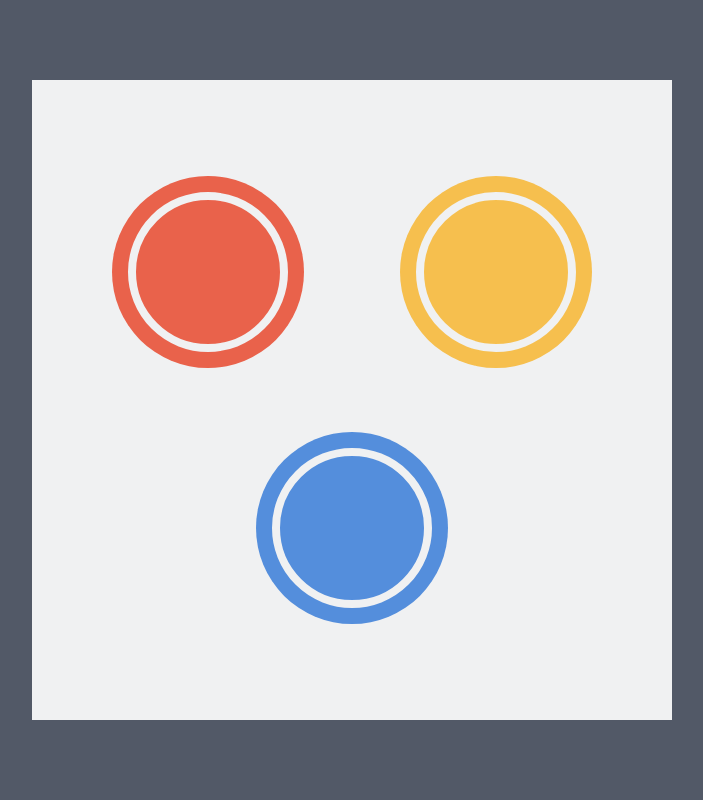
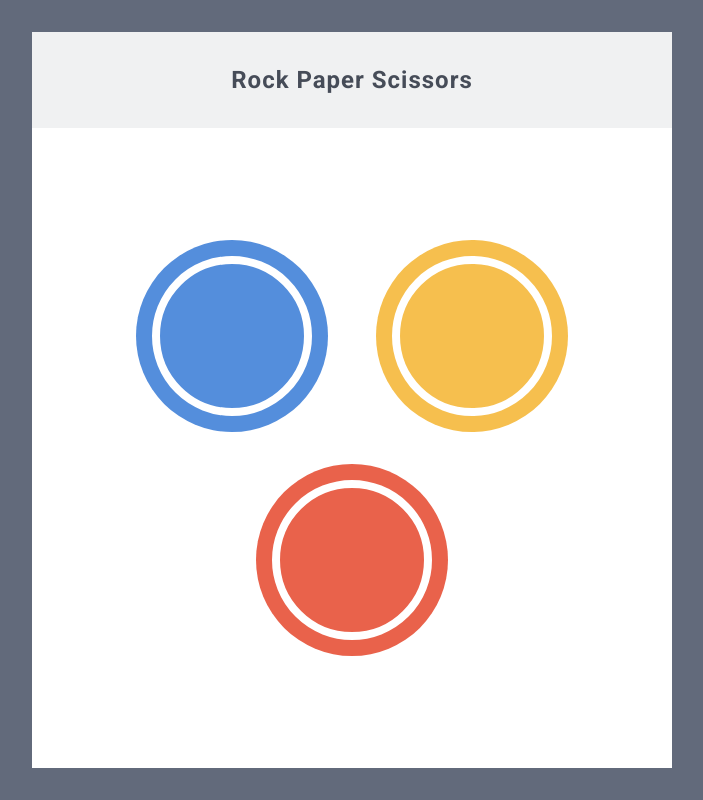
Before and after one commit to MadMaia3D/odin-rock-paper-scissors-game, a plain HTML site: page index.html in a window 1280 px wide. Shown: the whole page, without its empty margins (288-991 px from the left). Drawn offline with Linux system fonts and the light colour scheme.

Commit message:
change: button triangular organization converted to flexbox

```diff
--- a/index.html
+++ b/index.html
@@ -11,22 +11,32 @@
 
 <body>
     <div class="container">
+        <header class="header">
+            <h1>Rock Paper Scissors</h1>
+        </header>
+        <div class="flex-container">
             <!-- TRIANGLE -->
             <div class="triangle">
                 <!-- CHOICES -->
-            <div class="choice choice-1 choice-rock">
+                <div class="choice-container">
+                    <div class="choice choice-1 choice-scissors">
                         <div class="choice-center">
                             <div class="icon"></div>
                         </div>
                     </div>
+                </div>
+                <div class="choice-container">
                     <div class="choice choice-2 choice-paper">
                         <div class="choice-center">
                             <div class="icon"></div>
                         </div>
                     </div>
-            <div class="choice choice-3 choice-scissors">
+                </div>
+                <div class="choice-container">
+                    <div class="choice choice-3 choice-rock">
                         <div class="choice-center">
                             <div class="icon"></div>
+                        </div>
                     </div>
                 </div>
                 <!-- END OF CHOICES -->
@@ -34,6 +44,7 @@
             <!-- END OF TRIANGLE -->
 
         </div>
+    </div>
 
     <script src="./app.js"></script>
 </body>
--- a/style.css
+++ b/style.css
@@ -1,10 +1,16 @@
+@import url("https://fonts.googleapis.com/css2?family=Roboto:ital,wght@0,300;0,400;0,700;0,900;1,300&display=swap");
+
 * {
     margin: 0;
     padding: 0;
+    /* outline: 1px solid black; */
 }
 :root {
-    --color-white: #f0f1f2;
-    --color-grey-dark: #525967;
+    --color-white: #ffffff;
+    --color-grey-light: #f0f1f2;
+    --color-grey-dark-1: #626a7b;
+    --color-grey-dark-2: #525967;
+    --color-grey-dark-3: #464c58;
     --color-red: #e9624b;
     --color-red-darken: #af4938;
     --color-yellow: #f6bf4e;
@@ -16,21 +22,37 @@
     --size-button: 12rem;
     --size-button-center: 9rem;
     --size-triangle-base: 30rem;
+    --spacing: 1px;
 }
 body {
-    background: var(--color-grey-dark);
+    background: var(--color-grey-dark-1);
     height: 100vh;
     display: flex;
     justify-content: center;
     align-items: center;
 }
-.container {
+.flex-container {
     width: 50vw;
     height: 80vh;
     background: var(--color-white);
     display: flex;
     justify-content: center;
     align-items: center;
+}
+.header {
+    height: 6rem;
+    background: var(--color-grey-light);
+    display: flex;
+    justify-content: center;
+    align-items: center;
+    color: var(--color-grey-dark-3);
+    /* padding-left: 3rem; */
+}
+h1 {
+    font-family: "roboto", sans-serif;
+    font-size: 1.5rem;
+    letter-spacing: var(--spacing);
+    font-weight: 700;
 }
 /* BUTTONS COLORS */
 .choice-rock {
@@ -51,7 +73,7 @@ body {
     display: flex;
     justify-content: center;
     align-items: center;
-    position: absolute;
+    cursor: pointer;
 }
 .choice-center {
     width: var(--size-button-center);
@@ -73,7 +95,22 @@ body {
 .triangle {
     width: var(--size-triangle-base);
     height: calc(var(--size-triangle-base) * 0.935);
-    position: relative;
+    min-width: var(--size-button * 2);
+    display: flex;
+    align-items: flex-start;
+    flex-wrap: wrap;
+    flex: 0 0 auto;
+}
+.choice-container {
+    flex: 0 0 50%;
+    min-width: var(--size-button);
+    height: 50%;
+    display: flex;
+    justify-content: center;
+    align-items: center;
+}
+.choice-container:nth-child(3) {
+    flex-basis: 100%;
 }
 .choice-1 {
     top: 0;
```
Lines whose indentation alone changed are shown as unchanged.
